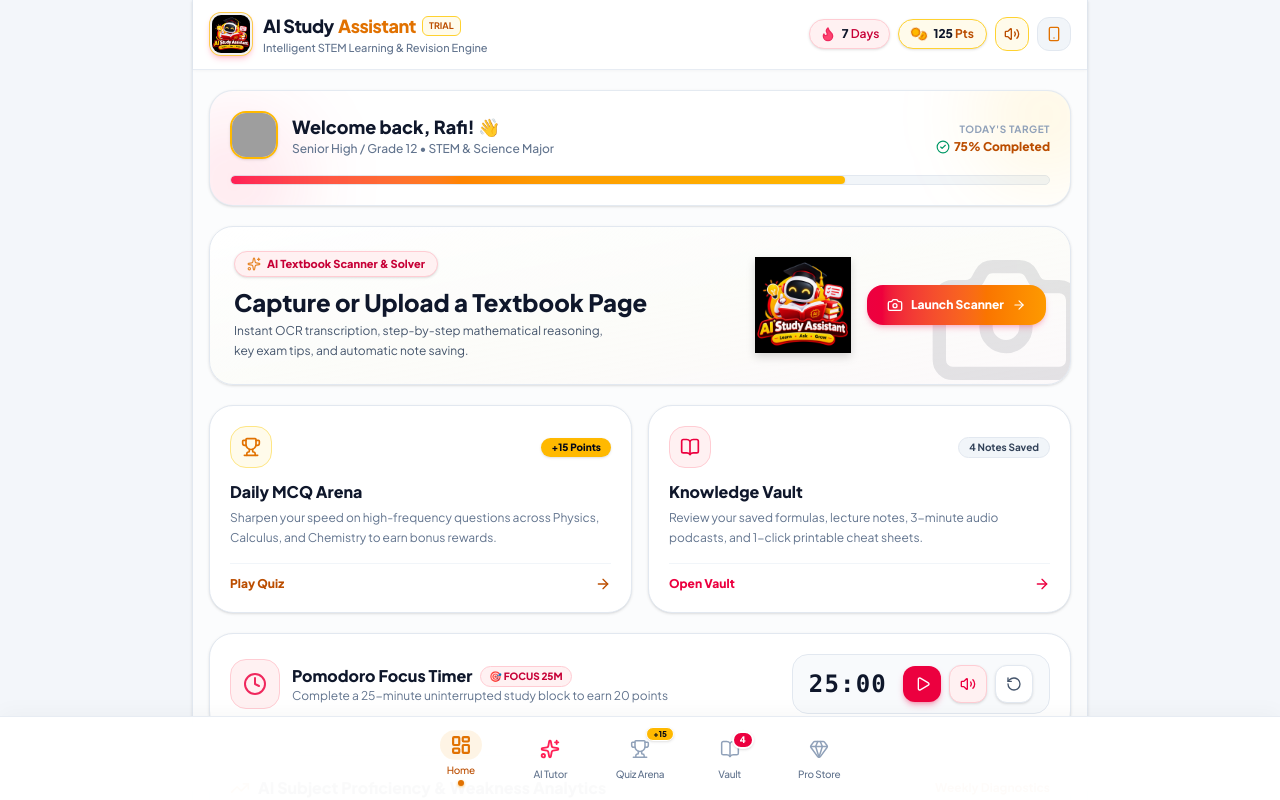
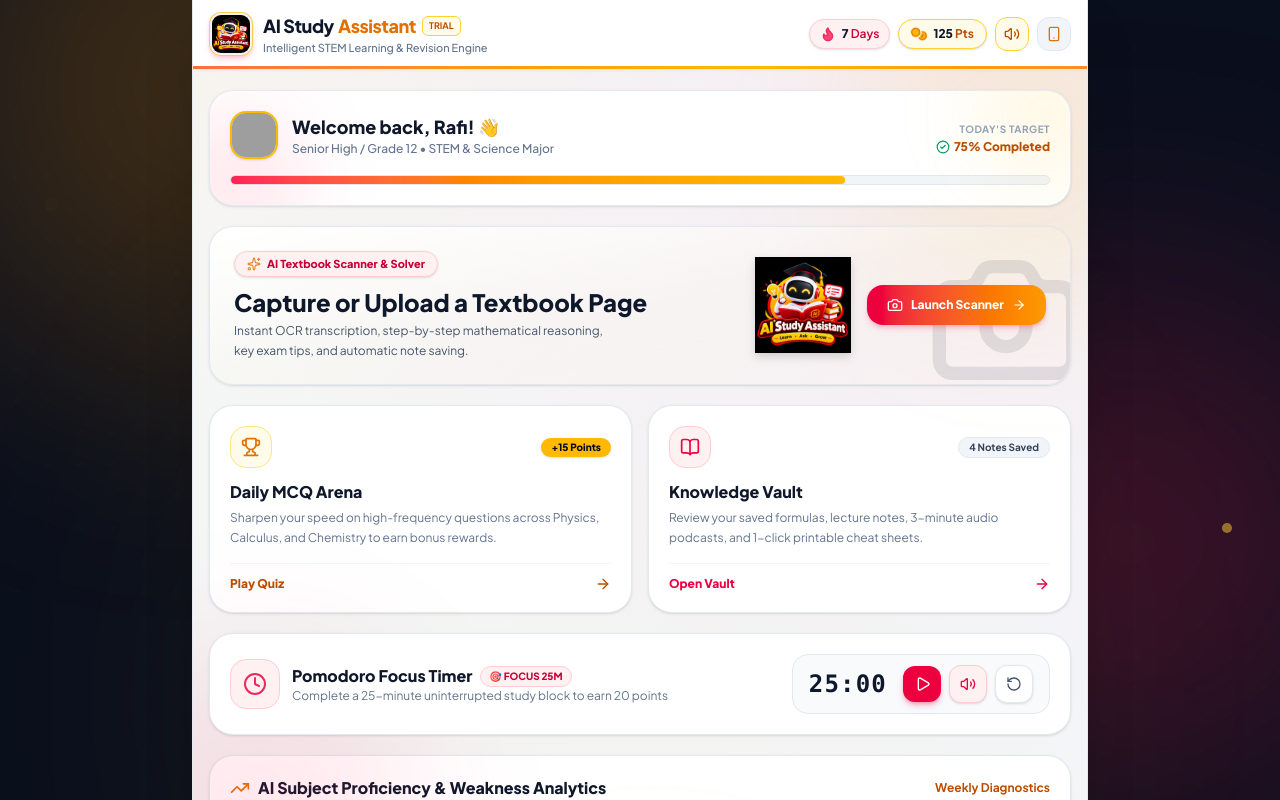
Before and after one commit to rokeyaag/ai-study-assistant, a React (Vite) app: page / in a window 1280 px wide. Shown: the top 800 px of the page. Built offline with nearby package versions, Linux system fonts and the light colour scheme; grey boxes are pictures that could not be loaded.

Commit message:
feat: add dynamic ambient animated background with floating glow orbs and header accent

```diff
--- a/src/App.jsx
+++ b/src/App.jsx
@@ -18,19 +18,43 @@
   const [isMobileFrame, setIsMobileFrame] = useState(false);
 
   return (
-    <div className={`min-h-screen bg-slate-100/70 text-slate-900 flex flex-col justify-between transition-all ${
-      isMobileFrame ? 'py-4 md:py-8 bg-slate-200' : ''
+    <div className={`min-h-screen relative overflow-x-hidden bg-[#0a0f1d] text-slate-900 flex flex-col justify-between transition-all ${
+      isMobileFrame ? 'py-4 md:py-8' : ''
     }`}>
-      <div className={`w-full mx-auto flex flex-col flex-1 ${
+      {/* Dynamic Animated Ambient Background Layer */}
+      <div className="fixed inset-0 pointer-events-none overflow-hidden z-0">
+        {/* Tech Dot Matrix Pattern */}
+        <div className="absolute inset-0 bg-tech-dots opacity-40"></div>
+
+        {/* Floating Glowing Aura 1: Amber Gold */}
+        <div className="absolute -top-32 -left-20 w-96 h-96 sm:w-[500px] sm:h-[500px] bg-amber-500/20 rounded-full blur-[110px] animate-float-1"></div>
+
+        {/* Floating Glowing Aura 2: Rose Red */}
+        <div className="absolute top-1/3 -right-32 w-96 h-96 sm:w-[480px] sm:h-[480px] bg-rose-500/20 rounded-full blur-[120px] animate-float-2"></div>
+
+        {/* Floating Glowing Aura 3: Warm Orange / Gold Bottom */}
+        <div className="absolute -bottom-32 left-1/4 w-96 h-96 sm:w-[520px] sm:h-[520px] bg-amber-400/15 rounded-full blur-[130px] animate-float-3"></div>
+
+        {/* Ambient Subtle Star Particles */}
+        <div className="absolute top-1/4 left-12 w-2 h-2 rounded-full bg-amber-400/70 animate-ping"></div>
+        <div className="absolute top-20 right-1/4 w-2 h-2 rounded-full bg-rose-400/70 animate-pulse"></div>
+        <div className="absolute bottom-1/3 right-12 w-2.5 h-2.5 rounded-full bg-amber-300/60 animate-pulse"></div>
+      </div>
+
+      <div className={`w-full mx-auto flex flex-col flex-1 relative z-10 ${
         isMobileFrame
-          ? 'mobile-device-shell bg-white border border-slate-300 shadow-2xl'
-          : 'max-w-4xl bg-white shadow-sm border-x border-slate-200 min-h-screen'
+          ? 'mobile-device-shell bg-white/95 backdrop-blur-2xl border border-white/20 shadow-2xl'
+          : 'max-w-4xl bg-white/95 backdrop-blur-2xl shadow-2xl border-x border-slate-200/80 min-h-screen'
       }`}>
         {/* Top Header */}
         <Header isMobileFrame={isMobileFrame} setIsMobileFrame={setIsMobileFrame} />
 
-        {/* Dynamic View Router */}
-        <main className="flex-1 px-4 py-5 overflow-y-auto bg-slate-50/50">
+        {/* Dynamic View Router with Ambient Mesh Animation */}
+        <main className="flex-1 px-4 py-5 overflow-y-auto bg-animated-mesh relative">
+          {/* Subtle Floating Ambient Orbs inside main view */}
+          <div className="absolute -top-10 -right-10 w-72 h-72 bg-amber-400/10 rounded-full blur-3xl pointer-events-none animate-float-1"></div>
+          <div className="absolute top-1/2 -left-10 w-72 h-72 bg-rose-500/10 rounded-full blur-3xl pointer-events-none animate-float-2"></div>
+          <div className="absolute -bottom-10 right-1/3 w-80 h-80 bg-amber-300/10 rounded-full blur-3xl pointer-events-none animate-float-3"></div>
           {activeTab === 'dashboard' && <DashboardView />}
           {activeTab === 'tutor' && <AITutorView />}
           {activeTab === 'quiz' && <QuizArenaView />}
--- a/src/components/Header.jsx
+++ b/src/components/Header.jsx
@@ -9,7 +9,9 @@
   const isPro = user.subscription.tier === 'pro';
 
   return (
-    <header className="sticky top-0 z-40 bg-white/95 backdrop-blur-xl border-b border-slate-200/80 px-4 py-3 shadow-[0_1px_3px_rgba(0,0,0,0.03)]">
+    <header className="sticky top-0 z-40 bg-white/95 backdrop-blur-xl border-b border-slate-200/80 px-4 py-3 shadow-[0_1px_3px_rgba(0,0,0,0.03)] relative overflow-hidden">
+      {/* Animated Subtle Ambient Top Glow Line */}
+      <div className="absolute bottom-0 left-0 right-0 h-[2.5px] bg-gradient-to-r from-rose-500 via-amber-400 to-rose-500 animate-gradient-shift"></div>
       <div className="max-w-4xl mx-auto flex items-center justify-between gap-3">
         {/* Brand / Logo */}
         <div
--- a/src/index.css
+++ b/src/index.css
@@ -81,3 +81,95 @@
   position: relative;
   background-color: #ffffff;
 }
+
+
+/* Animated Background & Mesh Glow */
+@keyframes floatOrb1 {
+  0%, 100% {
+    transform: translate(0px, 0px) scale(1);
+  }
+  33% {
+    transform: translate(45px, -35px) scale(1.15);
+  }
+  66% {
+    transform: translate(-35px, 25px) scale(0.92);
+  }
+}
+
+@keyframes floatOrb2 {
+  0%, 100% {
+    transform: translate(0px, 0px) scale(1);
+  }
+  33% {
+    transform: translate(-40px, 35px) scale(1.1);
+  }
+  66% {
+    transform: translate(30px, -25px) scale(0.95);
+  }
+}
+
+@keyframes floatOrb3 {
+  0%, 100% {
+    transform: translate(0px, 0px) scale(1);
+  }
+  50% {
+    transform: translate(25px, 30px) scale(1.18);
+  }
+}
+
+@keyframes gradientShift {
+  0% {
+    background-position: 0% 50%;
+  }
+  50% {
+    background-position: 100% 50%;
+  }
+  100% {
+    background-position: 0% 50%;
+  }
+}
+
+@keyframes meshWave {
+  0%, 100% {
+    background-position: 0% 0%;
+  }
+  50% {
+    background-position: 100% 100%;
+  }
+}
+
+.animate-float-1 {
+  animation: floatOrb1 15s ease-in-out infinite;
+}
+
+.animate-float-2 {
+  animation: floatOrb2 18s ease-in-out infinite;
+}
+
+.animate-float-3 {
+  animation: floatOrb3 12s ease-in-out infinite;
+}
+
+.animate-gradient-shift {
+  background-size: 200% 200%;
+  animation: gradientShift 5s ease infinite;
+}
+
+/* Subtle Interactive Background Grid & Dot Matrix */
+.bg-animated-mesh {
+  background:
+    radial-gradient(circle at 15% 15%, rgba(245, 158, 11, 0.08) 0%, transparent 40%),
+    radial-gradient(circle at 85% 25%, rgba(244, 63, 94, 0.07) 0%, transparent 45%),
+    radial-gradient(circle at 50% 85%, rgba(245, 158, 11, 0.06) 0%, transparent 50%),
+    linear-gradient(180deg, #f8fafc 0%, #f1f5f9 100%);
+  background-size: 150% 150%;
+  animation: meshWave 16s ease-in-out infinite;
+}
+
+.bg-tech-dots {
+  background-image:
+    radial-gradient(rgba(245, 158, 11, 0.12) 1.2px, transparent 1.2px),
+    radial-gradient(rgba(244, 63, 94, 0.08) 1.2px, transparent 1.2px);
+  background-size: 32px 32px;
+  background-position: 0 0, 16px 16px;
+}
```
